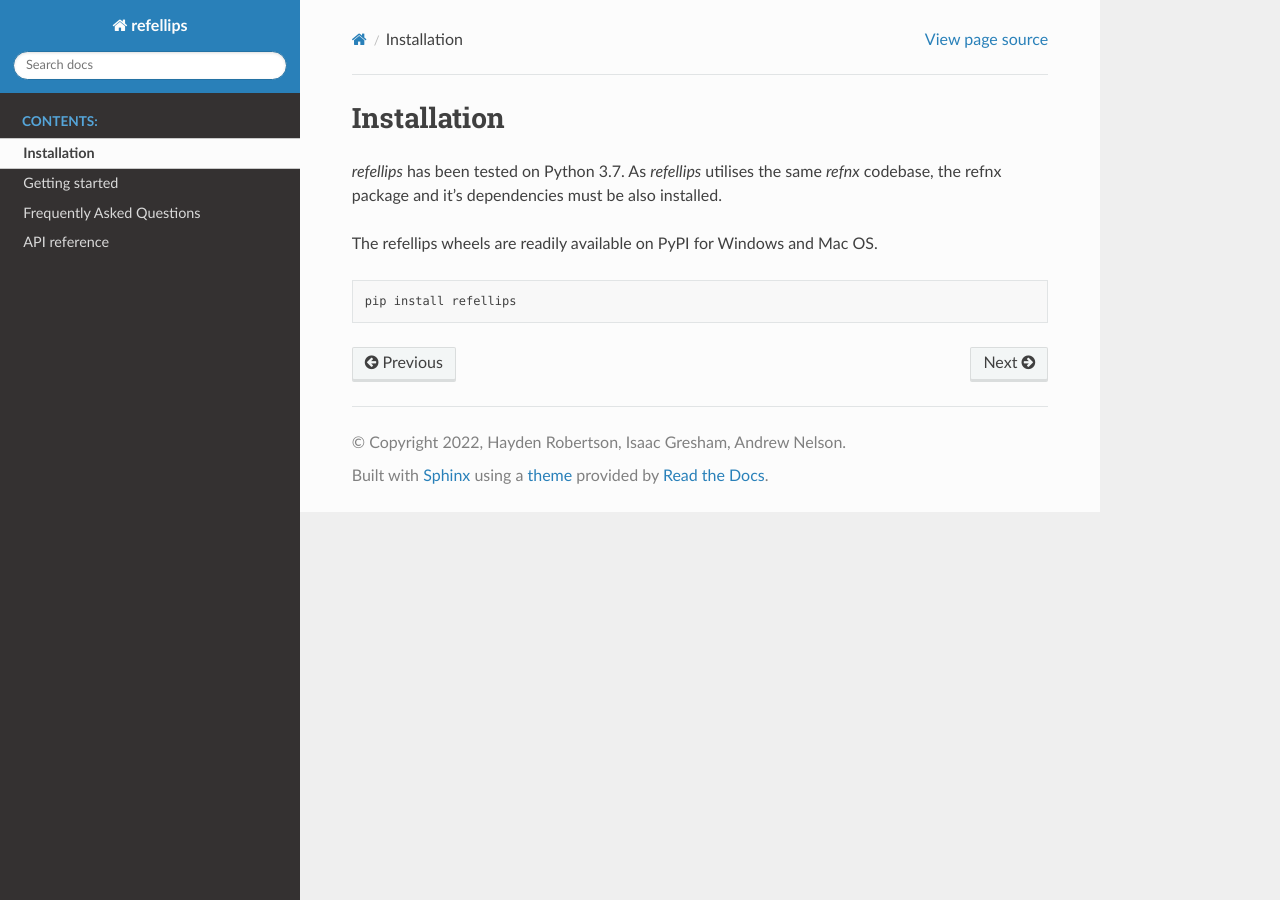
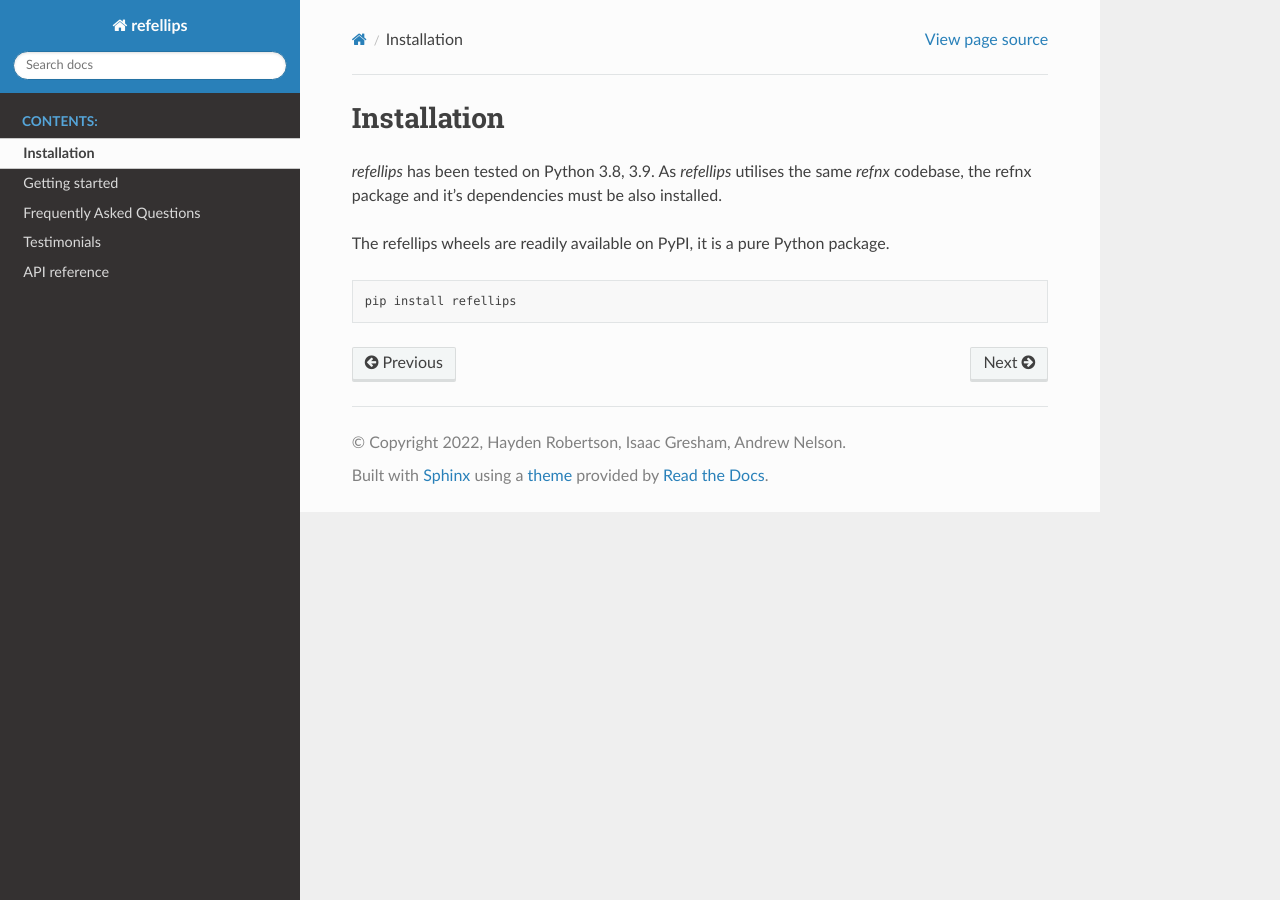
Before and after one commit to refnx/refellips, a Sphinx documentation site: the page built from docs/installation.rst, in a window 1280 px wide. Built offline with Sphinx 7.4.7 and the Read the Docs theme 2.0.0, drawn with Linux system fonts in a browser that asks for light colours; pages that are not in the unit, such as notebooks, are missing from menus.

Commit message:
testimonials

```diff
--- a/docs/installation.rst
+++ b/docs/installation.rst
@@ -3,11 +3,11 @@
 Installation
 ============
 
-*refellips* has been tested on Python 3.7. As *refellips* utilises the same
+*refellips* has been tested on Python 3.8, 3.9. As *refellips* utilises the same
 *refnx* codebase, the refnx package and it's dependencies must be also
 installed.
 
-The refellips wheels are readily available on PyPI for Windows and Mac OS.
+The refellips wheels are readily available on PyPI, it is a pure Python package.
 
 .. highlight:: python
 .. code-block:: python
```
Also changed, not shown: docs/testimonials.rst (added, +16 -0 lines).
